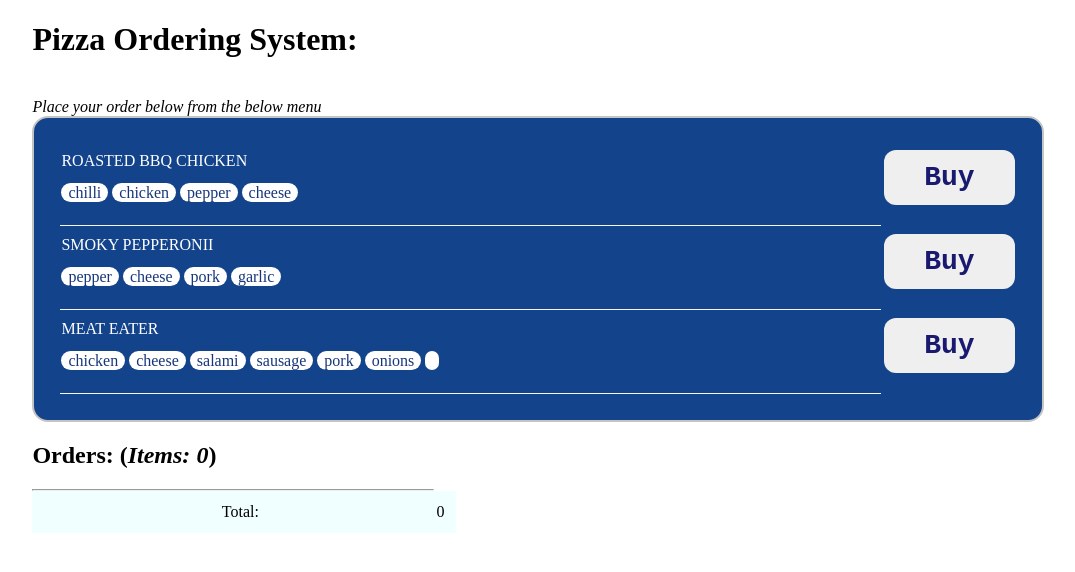
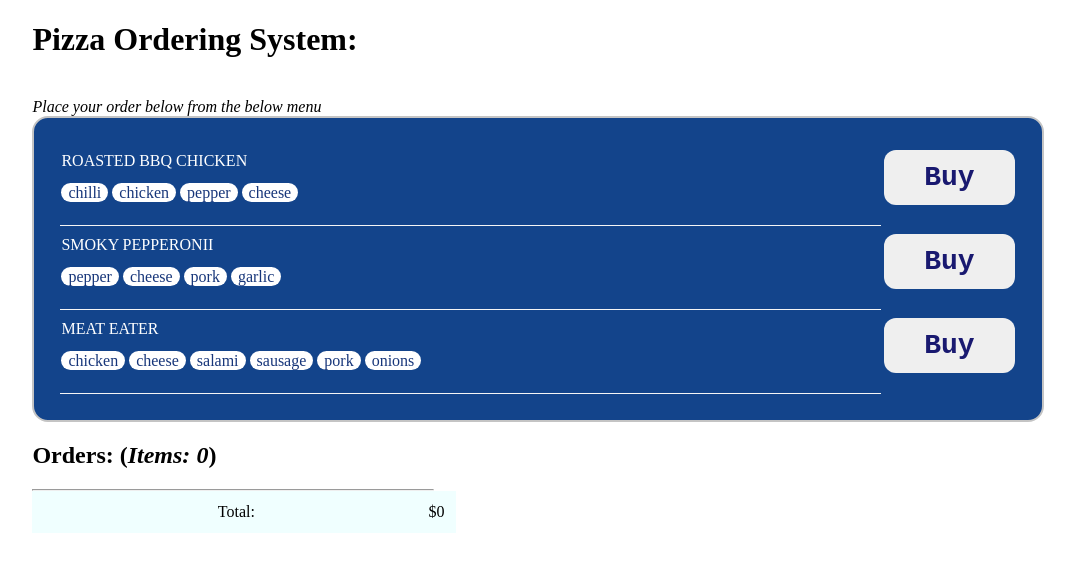
Before and after one commit to NevetsKuro/Turbo-Template, a Next.js app in the folder apps/web/: page / in a window 1280 px wide. Shown: the top 572 px of the page, without its empty margins (102-1177 px from the left). Built offline with nearby package versions, Linux system fonts and the light colour scheme.

Commit message:
fix: orders

```diff
--- a/apps/web/pages/index.tsx
+++ b/apps/web/pages/index.tsx
@@ -24,7 +24,6 @@ export default function Web() {
         'sausage',
         'pork',
         'onions',
-        '',
       ],
       price: '400',
     },
@@ -97,18 +96,20 @@ export default function Web() {
           {orders.length > 0 &&
             orders.map((order, index) => (
               <div key={index} className='display-orders'>
+                <div style={{width:'60%'}}>
+                  {order.name}
+                </div>
                 <div>
-                  {order.name}
-                  <br /> <em>price: {order.price}</em>
+                  {order.quantity} Qty.
                 </div>
-                <div>{order.quantity}</div>
+                <div>${order.price}</div>
               </div>
             ))}
           <Divider color='white' bgColor='azure' />
           <div className='display-orders'>
             <br />
             <div>Total:</div>
-            <div>{getTotal(orders)}</div>
+            <div>${getTotal(orders)}</div>
           </div>
         </div>
       </div>
```
